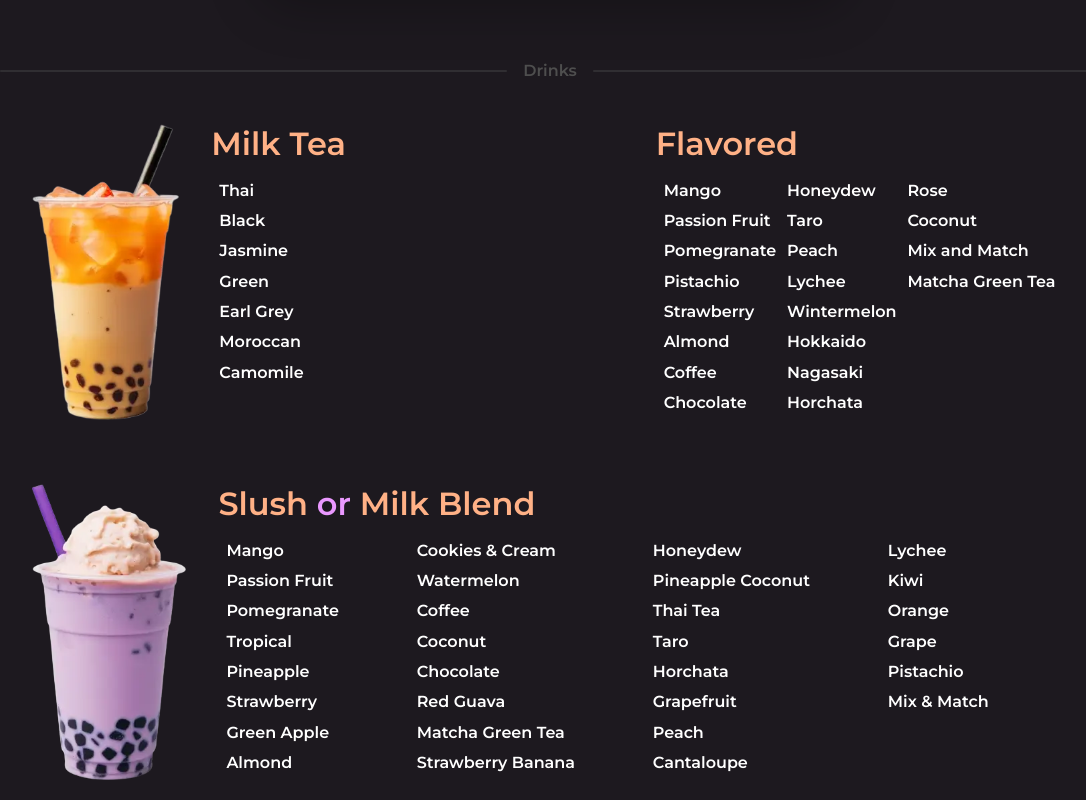
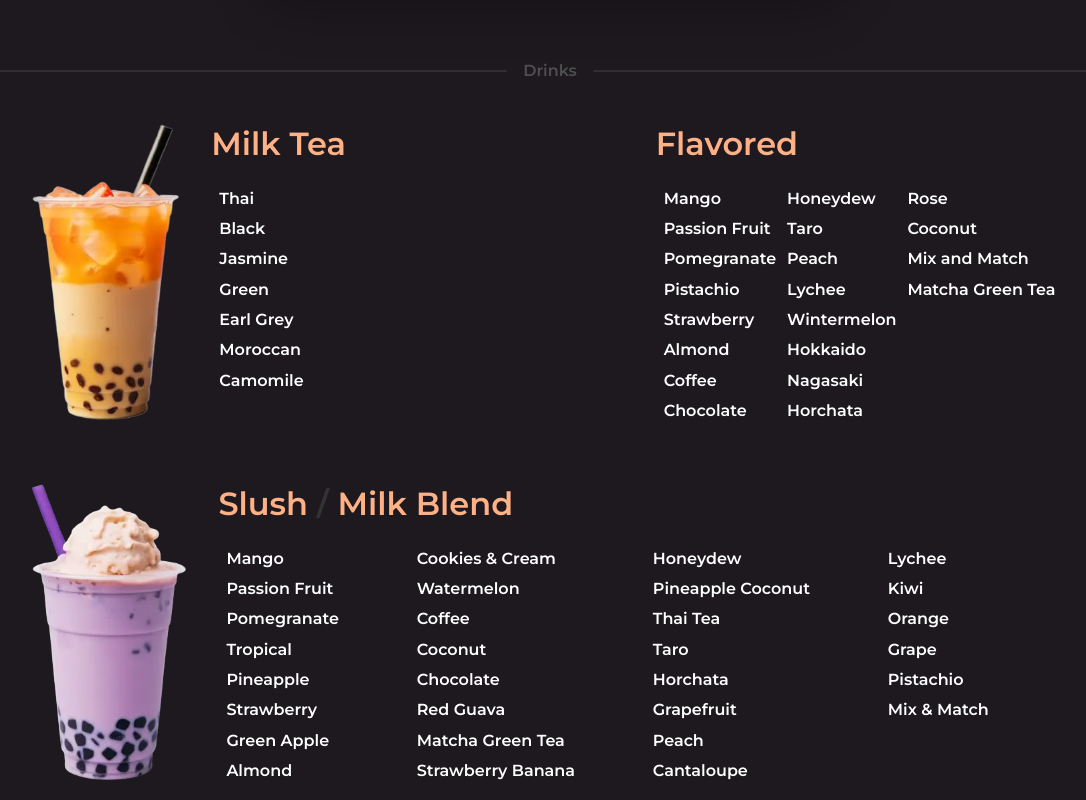
Before and after one commit to SaturnKai/BobaKing, a SvelteKit app: page /menu in a window 1280 px wide. Shown: the part 760-1560 px from the top of the page, without its empty margins (90-1176 px from the left). Built offline with nearby package versions, Linux system fonts and the light colour scheme; a web font is replaced by a local one.

Commit message:
add link on home and padding on menu

```diff
--- a/src/routes/menu/+page.svelte
+++ b/src/routes/menu/+page.svelte
@@ -23,7 +23,7 @@
 	<Separator text="Drinks" />
 
 	<div class="menu-section">
-		<img src="/assets/img/milktea.webp" alt="Thai Milk Tea" />
+		<img src="/assets/img/milktea.webp" alt="Thai Milk Tea" draggable="false" />
 		<div class="menu-listing">
 			<div class="menu-head">
 				<h1>{menu[0].name}</h1>
@@ -47,10 +47,10 @@
 	</div>
 
 	<div class="menu-section section-2">
-		<img src="/assets/img/slush.webp" alt="Thai Milk Tea" />
+		<img src="/assets/img/slush.webp" alt="Thai Milk Tea" draggable="false" />
 		<div class="menu-listing">
 			<div class="menu-head">
-				<h1>{menu[2].name} <span class="text-orange">or</span> Milk Blend</h1>
+				<h1>{menu[2].name} <span class="text-grey">/</span> Milk Blend</h1>
 			</div>
 			<div class="menu-items">
 				{#each menu[2].flavors as item}
@@ -67,7 +67,7 @@
 			<div class="menu-head">
 				<h1>Tapioca Pearls <span class="price">$0.50</span></h1>
 			</div>
-			<img class="menu-image" src="/assets/img/boba.webp" alt="Tapioca pearls" />
+			<img class="menu-image" src="/assets/img/boba.webp" alt="Tapioca pearls" draggable="false" />
 		</div>
 		<div class="menu-listing" style="width:50%;">
 			<div class="menu-head">
@@ -174,7 +174,7 @@
 
 	.menu-head {
 		display: flex;
-		padding-bottom: 0.5rem;
+		padding-bottom: 1rem;
 	}
 
 	.menu-listing {
@@ -204,8 +204,8 @@
 		margin-top: 1rem;
 	}
 
-	.text-orange {
-		color: #ea98ff;
+	.text-grey {
+		color: #333333;
 	}
 
 	.section-2 {
```
Also changed, not shown: src/routes/+page.svelte (+11 -6 lines).
